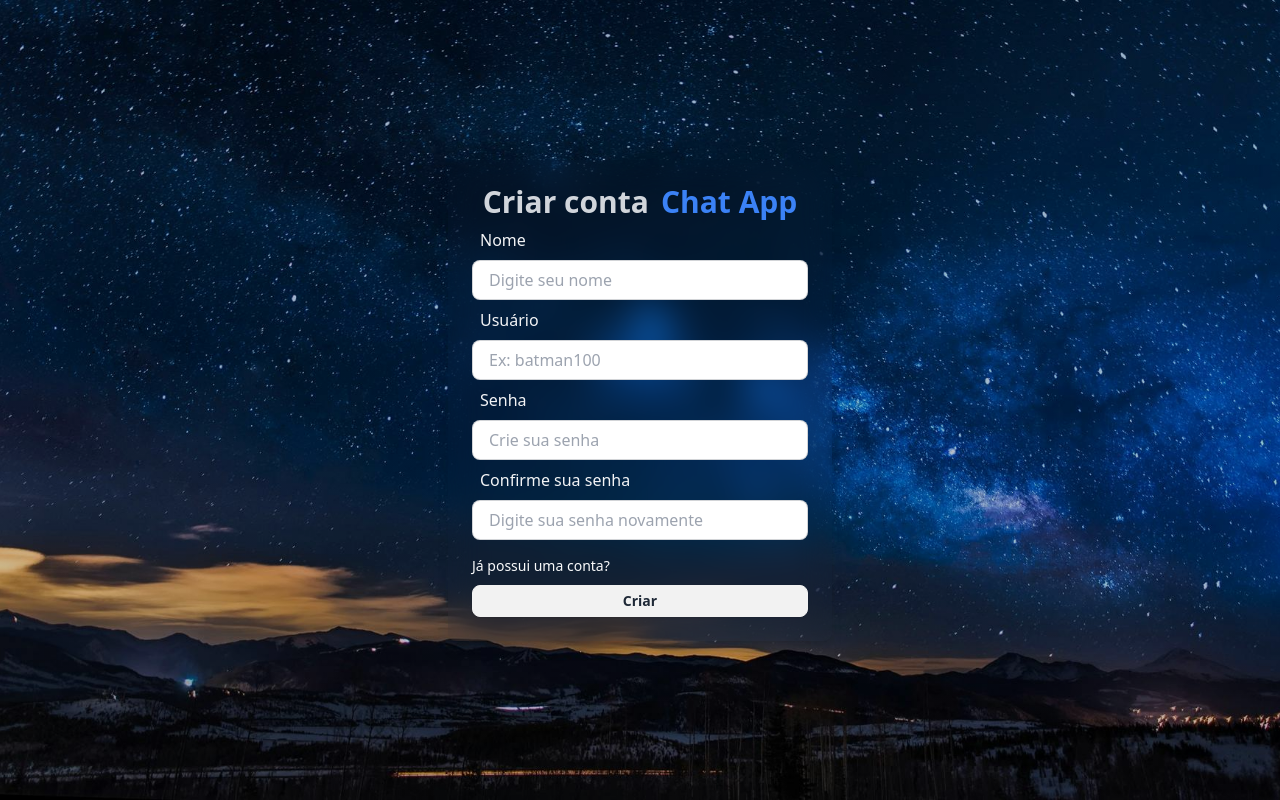
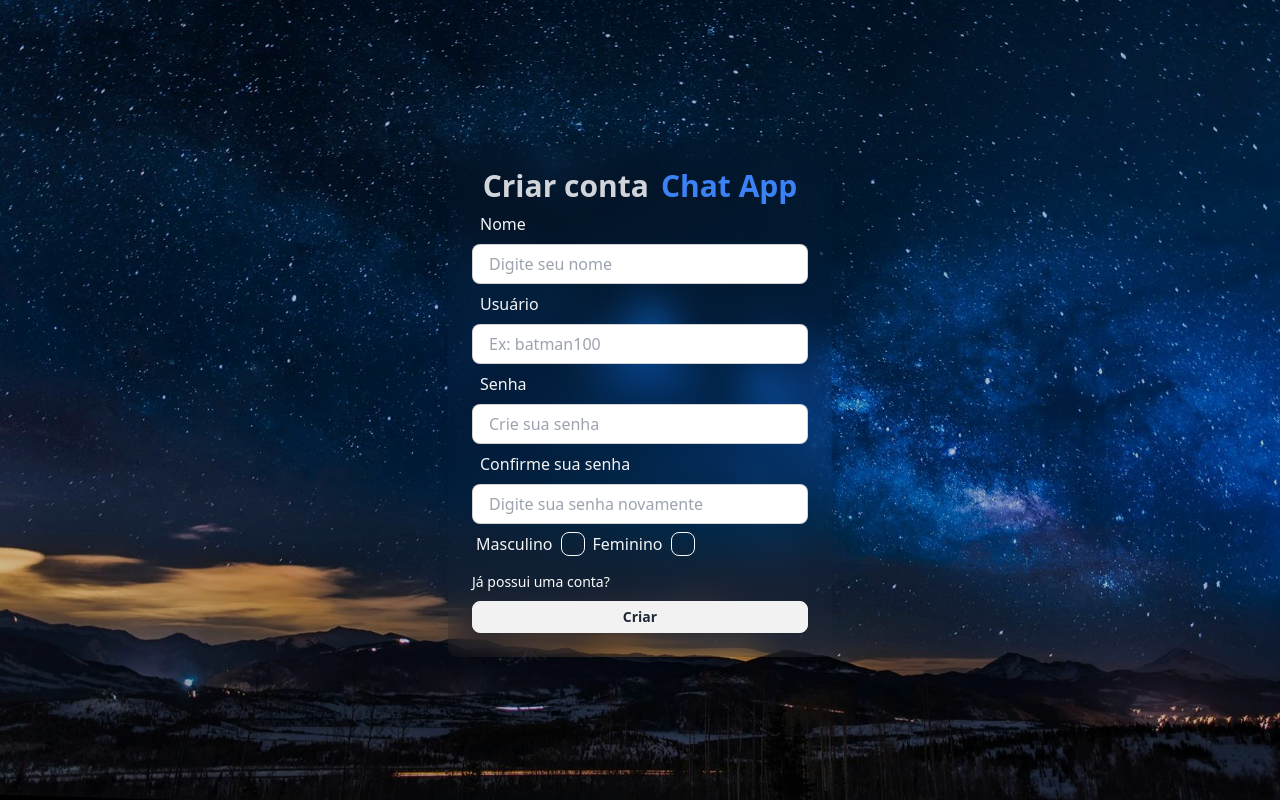
Before and after one commit to diegovilhalva/chat-app, a React (Vite) app in the folder frontend/: page / in a window 1280 px wide. Built offline with nearby package versions, Linux system fonts and the light colour scheme.

Commit message:
checkbox component creared

```diff
--- /dev/null
+++ b/frontend/src/components/GenderCheckBox.jsx
@@ -0,0 +1,22 @@
+
+
+const GenderCheckBox = () => {
+    return (
+        <div className="flex">
+            <div className="form-control">
+                <label className="label gap-2 cursor-pointer ">
+                    <span className="text-gray-100">Masculino</span>
+                    <input type="checkbox" className="checkbox border-gray-50" />
+                </label>
+            </div>
+            <div className="form-control">
+                <label className="label gap-2 cursor-pointer ">
+                    <span className="text-gray-100">Feminino</span>
+                    <input type="checkbox" className="checkbox border-gray-50" />
+                </label>
+            </div>
+        </div>
+    )
+}
+
+export default GenderCheckBox
--- a/frontend/src/pages/SignUp.jsx
+++ b/frontend/src/pages/SignUp.jsx
@@ -1,3 +1,4 @@
+import GenderCheckBox from "../components/GenderCheckBox"
 
 
 const SignUp = () => {
@@ -32,7 +33,8 @@ const SignUp = () => {
                         </label>
                         <input type="password" placeholder="Digite sua senha novamente" className="w-full input input-bordered h-10" />
                     </div>
-                    <a href="" className="text-sm hover:underline text-gray-50 hover:text-blue-600 mt-4 inline-block">
+                    <GenderCheckBox/>
+                    <a href="" className="text-sm hover:underline text-gray-50 hover:text-blue-600 mt-2 inline-block">
                         Já possui uma conta?
                     </a>
                     <div>
```
